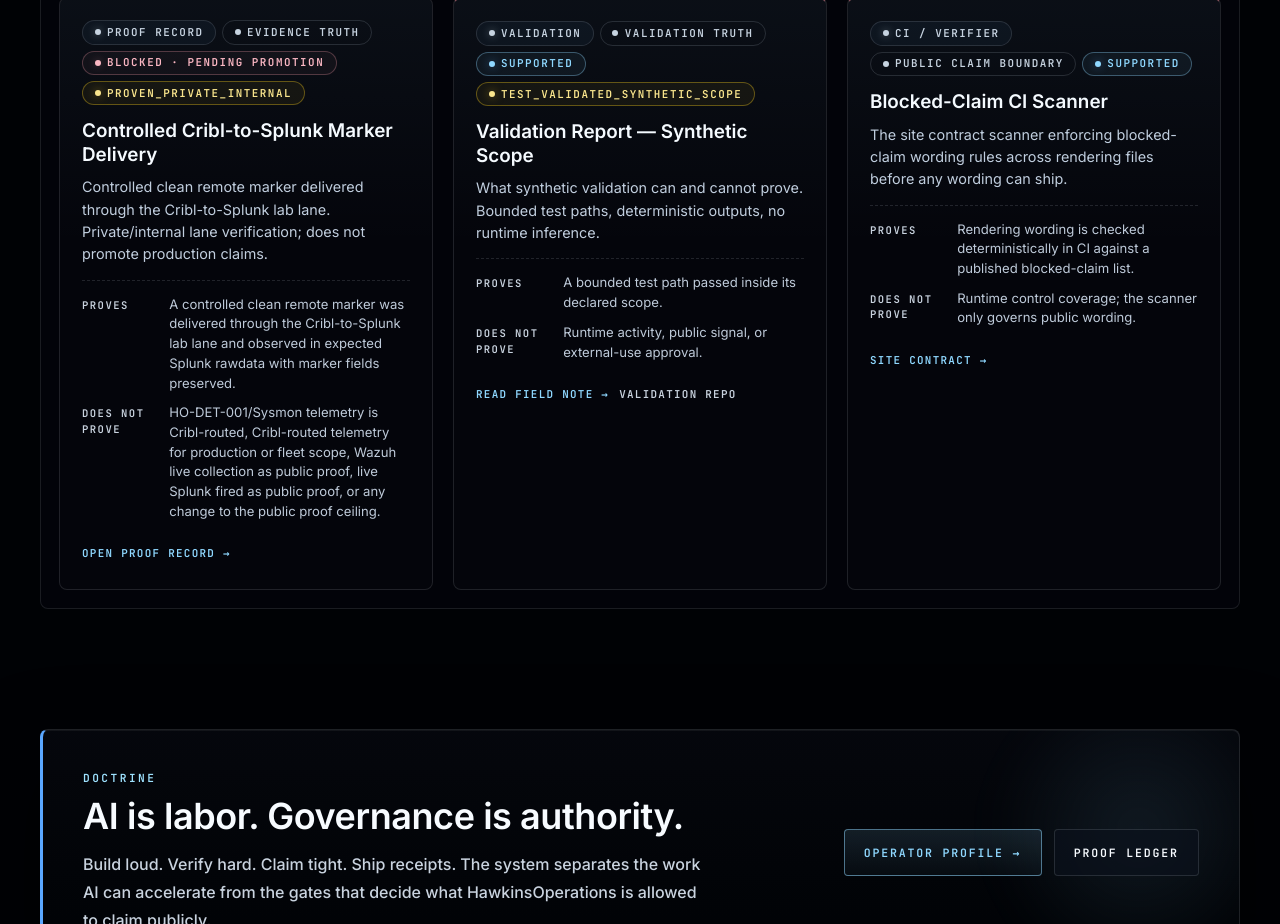
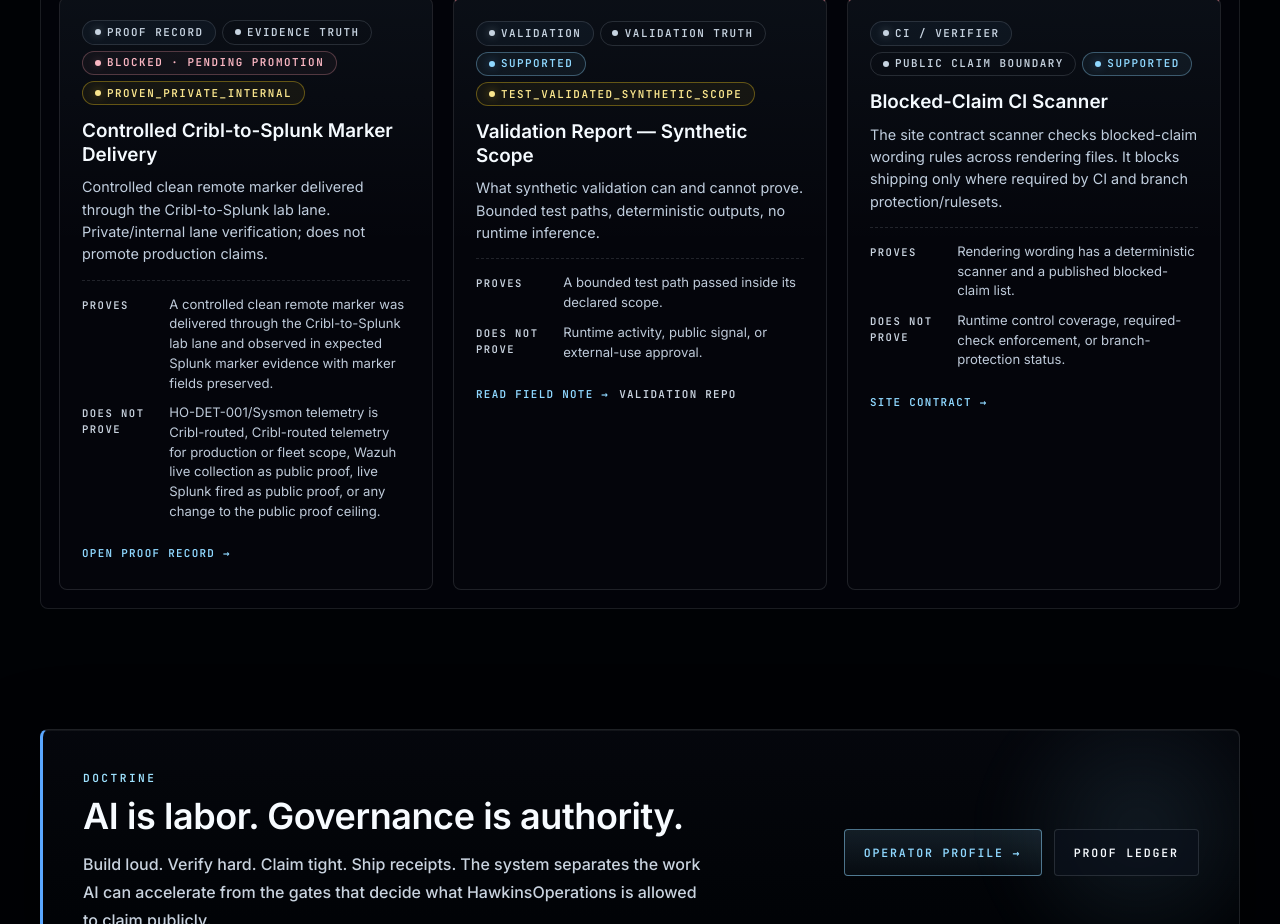
Before and after one commit to HawkinsOperations/hawkinsoperations-website, an Astro site: page / in a window 1280 px wide. Shown: the part 4200-5124 px from the top of the page. Built offline with nearby package versions, Linux system fonts and the light colour scheme; Astro itself is replaced by a stand-in of ours.

Commit message:
chore(website): package phase 1 governed asset metadata

```diff
--- a/scripts/generate-brand-assets.mjs
+++ b/scripts/generate-brand-assets.mjs
@@ -252,7 +252,7 @@
 async function makeManifest() {
   const manifest = {
     name: "HawkinsOperations",
-    short_name: "HawkinsOps",
+    short_name: "HawkinsOperations",
     description: "Detection Engineering SOC",
     start_url: "/",
     scope: "/",
--- a/src/data/artifacts.ts
+++ b/src/data/artifacts.ts
@@ -119,7 +119,7 @@
     status: "blocked-pending-promotion",
     proofCeiling: "PROVEN_PRIVATE_INTERNAL",
     description: "Controlled clean remote marker delivered through the Cribl-to-Splunk lab lane. Private/internal lane verification; does not promote production claims.",
-    proves: "A controlled clean remote marker was delivered through the Cribl-to-Splunk lab lane and observed in expected Splunk rawdata with marker fields preserved.",
+    proves: "A controlled clean remote marker was delivered through the Cribl-to-Splunk lab lane and observed in expected Splunk marker evidence with marker fields preserved.",
     doesNotProve: "HO-DET-001/Sysmon telemetry is Cribl-routed, Cribl-routed telemetry for production or fleet scope, Wazuh live collection as public proof, live Splunk fired as public proof, or any change to the public proof ceiling.",
     primary: { label: "Open proof record", href: externalLinks.proofRecord + "#controlled-cribl-to-splunk-marker-delivery-packet-001", external: true },
     tags: ["HO-DET-001", "cribl", "controlled-lab", "private-internal"],
@@ -156,9 +156,9 @@
     category: "ci-verifier",
     truthSurface: "Public claim boundary",
     status: "supported",
-    description: "The site contract scanner enforcing blocked-claim wording rules across rendering files before any wording can ship.",
-    proves: "Rendering wording is checked deterministically in CI against a published blocked-claim list.",
-    doesNotProve: "Runtime control coverage; the scanner only governs public wording.",
+    description: "The site contract scanner checks blocked-claim wording rules across rendering files. It blocks shipping only where required by CI and branch protection/rulesets.",
+    proves: "Rendering wording has a deterministic scanner and a published blocked-claim list.",
+    doesNotProve: "Runtime control coverage, required-check enforcement, or branch-protection status.",
     primary: { label: "Site contract", href: externalLinks.website + "/blob/main/scripts/verify-site-contract.mjs", external: true },
     tags: ["CI", "verifier"],
   },
--- a/src/pages/about.astro
+++ b/src/pages/about.astro
@@ -17,7 +17,7 @@
 // blockedClaims context: items below are blocked / not claimed publicly.
 const isItems = [
   "Governed detection engineering SOC.",
-  "Proof-bound security production system.",
+  "Proof-bound security engineering system.",
   "Public reviewer surface with bounded claims.",
 ];
 const isNotItems = [
```
Also changed, not shown: public/site.webmanifest.
